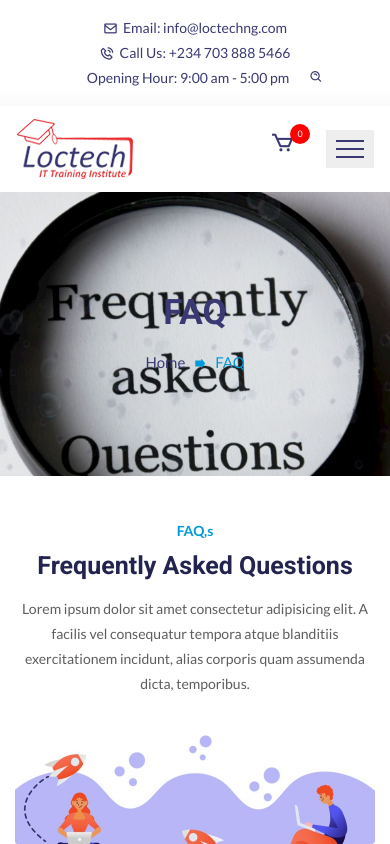
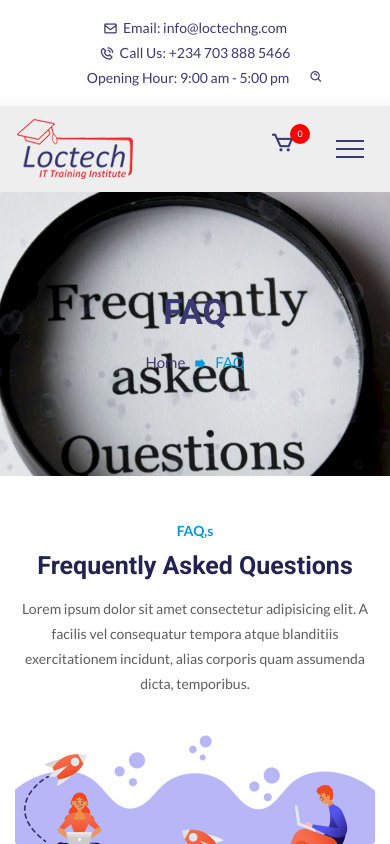
Before and after one commit to dinakajoy/dm, a Next.js app: page /faq in a window 390 px wide. Shown: the top 844 px of the page. Built offline with nearby package versions, Linux system fonts and the light colour scheme.

Commit message:
fourth commit

```diff
--- a/public/css/responsive.css
+++ b/public/css/responsive.css
@@ -1319,7 +1319,7 @@
 /* Only Mobil Menu Max width 991px */
 @media only screen and (max-width: 991px) {
   .navbar-area .main-nav .navbar {
-    background-color: #fff;
+    background-color: rgb(238, 238, 238);
     color: #3a3973;
     box-shadow: 0 20px 20px 20px rgba(0,0,0,.05) !important;
     -webkit-box-shadow: 0px 20px 20px 20px rgba(0, 0, 0, 0.05) !important;
```
